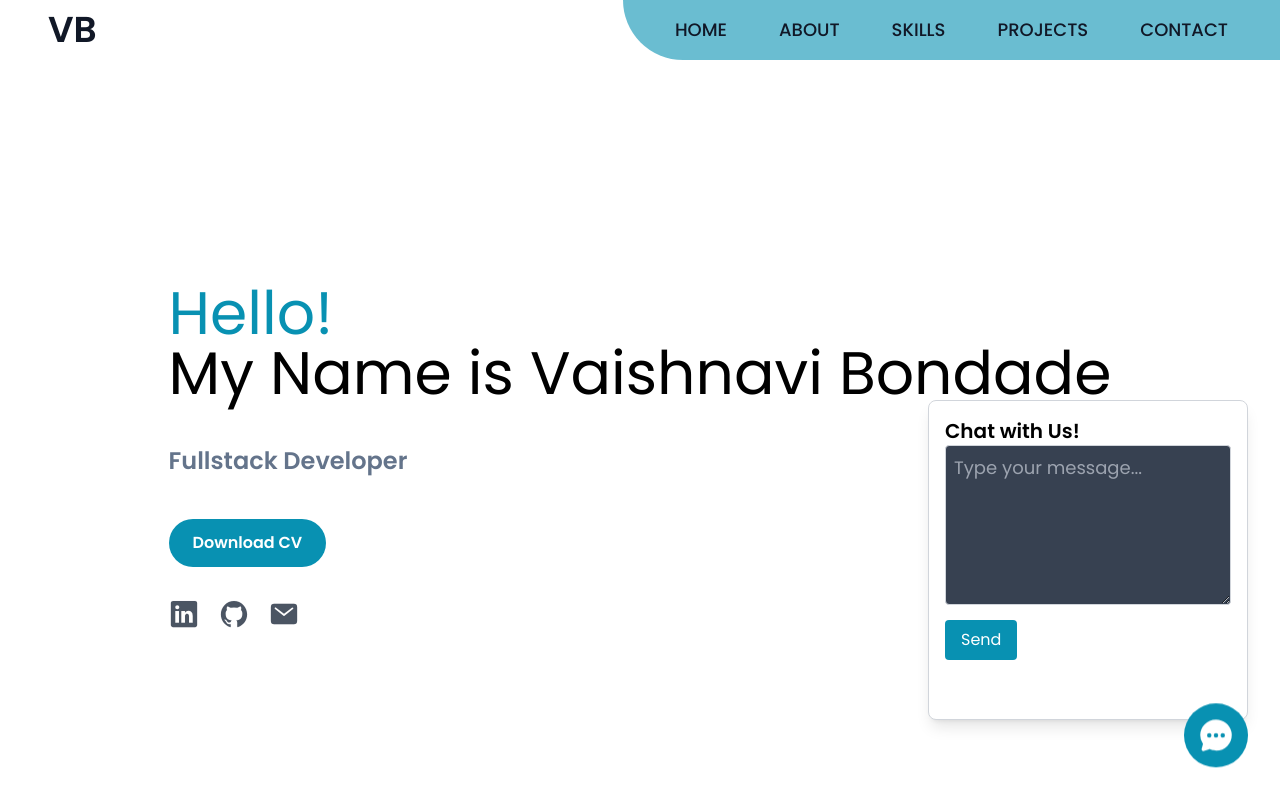
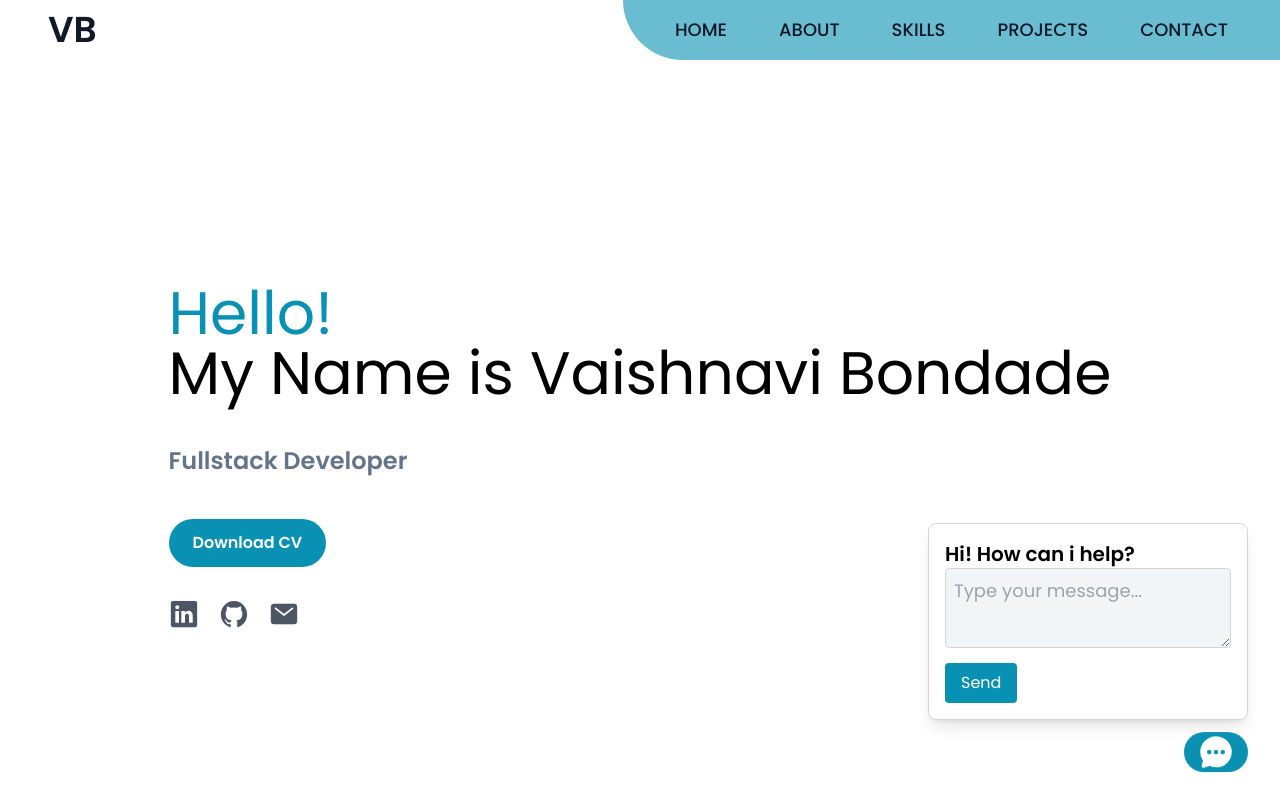
Before and after one commit to vaishnavibondade1/portfolio, a React (Vite) app: page / in a window 1280 px wide. Both pictures are taken after a click on the button 1216 px from the left and 733 px from the top of the page. Shown: the top 800 px of the page. Built offline with nearby package versions, Linux system fonts and the light colour scheme.

Commit message:
ninth commit

```diff
--- a/src/components/Bot.jsx
+++ b/src/components/Bot.jsx
@@ -15,12 +15,20 @@ const Bot = () => {
     }
   };
 
+  const menuLinks = [
+    { name: "HOME", link: "#home" },
+    { name: "ABOUT", link: "#about" },
+    { name: "SKILLS", link: "#skills" },
+    { name: "PROJECTS", link: "#projects" },
+    { name: "CONTACT", link: "#contact" },
+  ];
+
   return (
     <>
       <div
         aria-label="Open chat"
         role="button"
-        className="fixed bottom-5 sm:right-8 right-4 z-[999] cursor-pointer text-white text-4xl bg-cyan-600 w-16 h-16 flex items-center justify-center rounded-full animate-bounce"
+        className="fixed bottom-5 sm:right-8 right-4 z-[999] cursor-pointer text-white text-4xl bg-cyan-600 w-16 h-10 flex items-center justify-center rounded-full animate-bounce"
         onClick={toggleChat}
       >
         <ion-icon name="chatbubble-ellipses"></ion-icon>
@@ -30,16 +38,17 @@ const Bot = () => {
           initial={{ opacity: 0, y: -20 }}
           animate={{ opacity: 1, y: 0 }}
           exit={{ opacity: 0, y: -20 }}
-          className="fixed bottom-20 sm:right-8 right-4 z-[998] bg-white shadow-lg w-80 h-80 rounded-lg p-4 border border-gray-300"
+          className="fixed bottom-20 sm:right-8 right-4 z-[998] bg-white shadow-lg w-80 h-50 rounded-lg p-4 border border-gray-300"
         >
-          <h2 className="text-xl font-semibold">Chat with Us!</h2>
+          <h2 className="text-xl font-semibold">Hi! How can i help?</h2>
           <textarea
-            className="w-full h-40 p-2 border border-gray-300 rounded"
+            className="w-full h-20 p-2 border border-gray-300 rounded bg-gray-100"
             placeholder="Type your message..."
           />
-          <button className="mt-2 bg-cyan-600 text-white px-4 py-2 rounded">
+          <a href="MENU">   <button className="mt-2 bg-cyan-600 text-white px-4 py-2 rounded">
             Send
-          </button>
+          </button></a>
+
         </motion.div>
       )}
     </>
```
